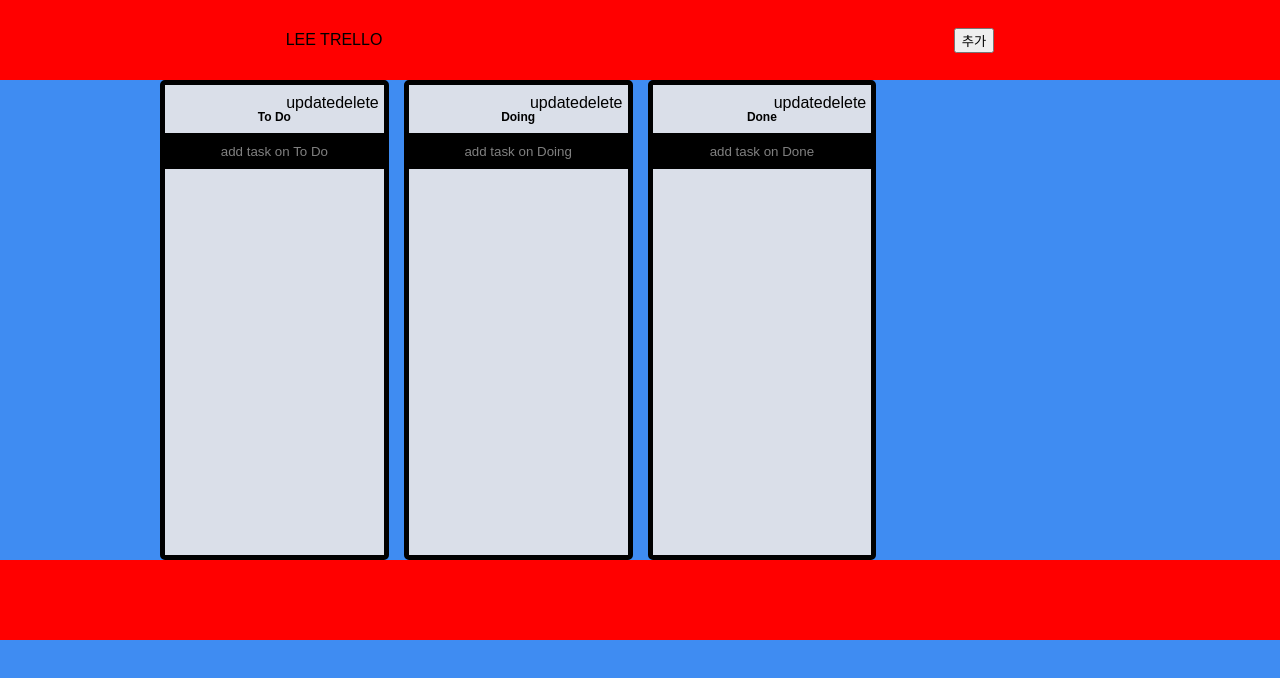
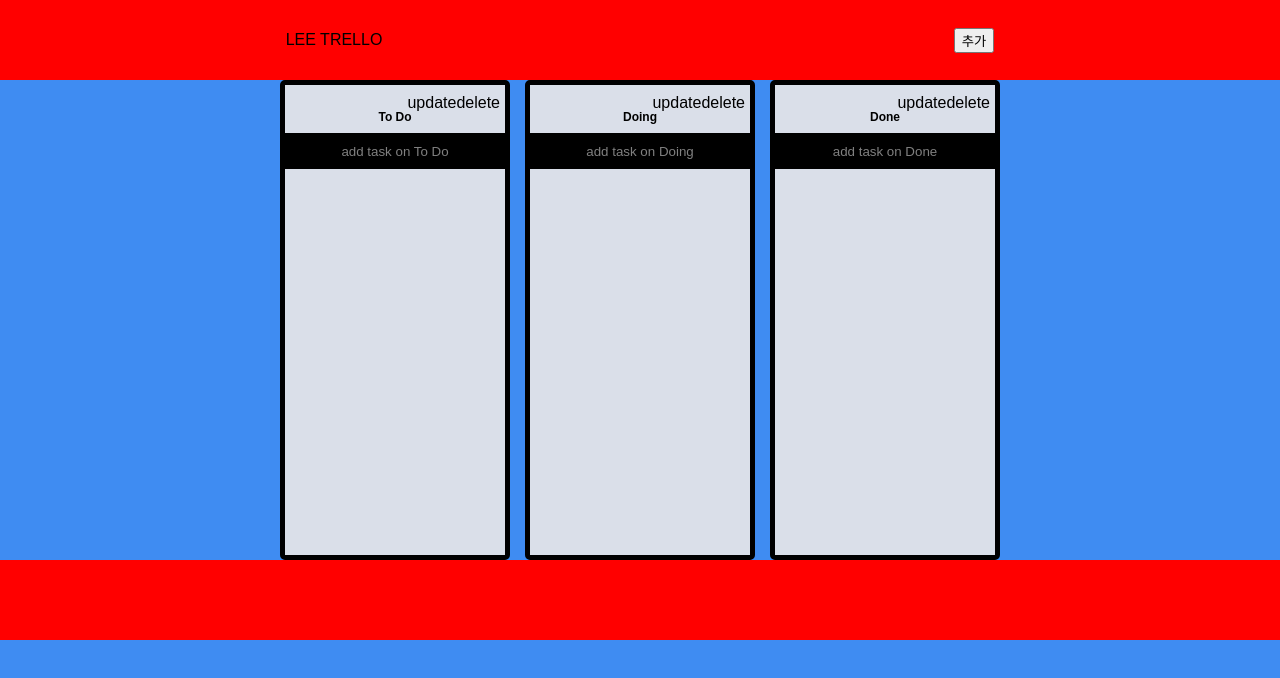
Before and after one commit to ezurno/react-todo, a React (Create React App) app: page / in a window 1280 px wide. Shown: the top 678 px of the page. Built offline with nearby package versions, Linux system fonts and the light colour scheme.

Commit message:
MOD: grid change

```diff
--- a/src/App.tsx
+++ b/src/App.tsx
@@ -7,7 +7,7 @@
 import Header from "./components/Header";
 const Wrapper = styled.div`
   display: flex;
-  max-width: 960px;
+  max-width: 720px;
   width: 100%;
   margin: 0 auto;
   justify-content: center;
@@ -17,7 +17,7 @@
 const Boards = styled.div<IBoardsProps>`
   display: grid;
   width: 100%;
-  grid-template-columns: repeat(4, 1fr);
+  grid-template-columns: repeat(3, 1fr);
   gap: 15px;
 `;
 
```
